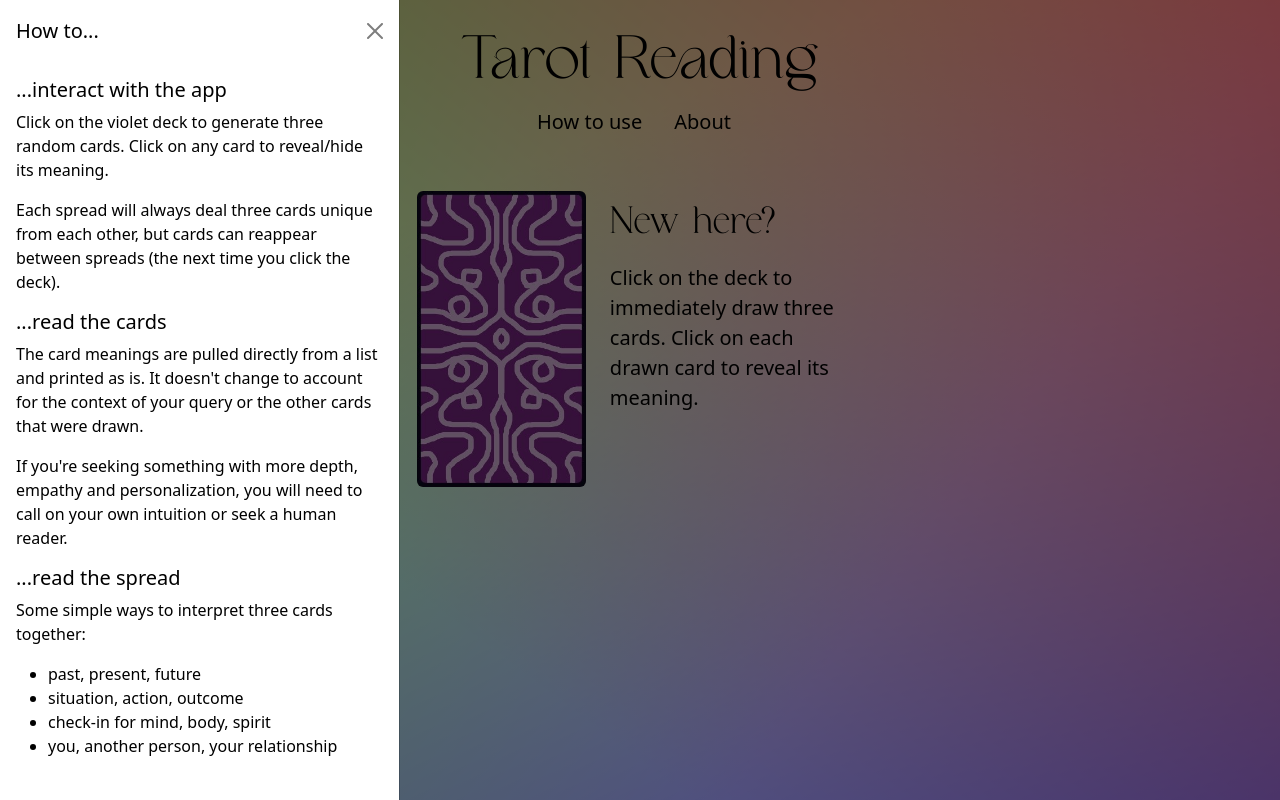
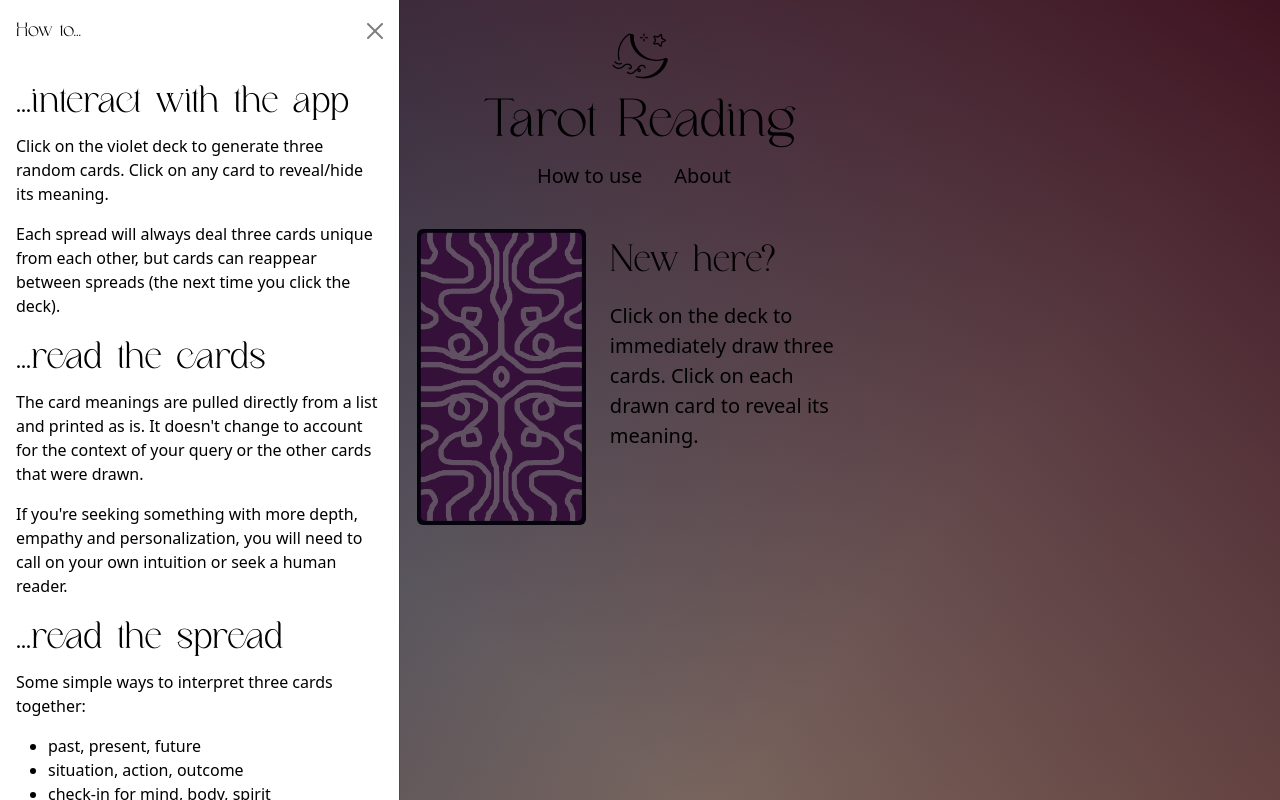
Before and after one commit to missmansanas/tarot-reading, a React (Create React App) app: page / in a window 1280 px wide. Both pictures are taken after a click on the button "How to use". Built offline with nearby package versions, Linux system fonts and the light colour scheme.

Commit message:
Changes to styles and hover effects

```diff
--- a/src/About.js
+++ b/src/About.js
@@ -23,9 +23,9 @@ function About() {
           <p>This site is free to interact with an unlimited number of times, for now. ☕ Consider <a href="https://ko-fi.com/missmansanas">buying me a coffee</a> if you enjoyed the service.</p>
           <p>Please do not scrape, remix, reproduce or resell the contents of this site in any way :)</p>
 
-        <h5>Credits</h5>
+        <h5 className="displayfont display-6">Credits</h5>
           <p>Thanks to <a href="https://github.com/geraldfingburke/plateau-tarot-api">geraldfingburke</a> for the base tarot data JSON, and <a href="https://luciellaes.itch.io/rider-waite-smith-tarot-cards-cc0">luciellaes</a> for the scanned tarot images.</p>
-        <h5>Planned Features</h5>
+        <h5 className="displayfont display-6">Planned Features</h5>
           <ul>
             <li>Updated card interpretations</li>
             <li>Card of the day</li>
--- a/src/App.css
+++ b/src/App.css
@@ -4,14 +4,35 @@
 }
 
 body {
-  background: linear-gradient(217deg, rgba(255,0,0,.5), rgba(255,0,0,0) 70.71%),
-              linear-gradient(127deg, rgba(0,255,0,.5), rgba(0,255,0,0) 70.71%),
-              linear-gradient(336deg, rgba(0,0,255,.5), rgba(0,0,255,0) 70.71%);
+  background: linear-gradient(217deg,rgb(126,39,67,1), rgba(255,0,0,0) 70.71%),
+              linear-gradient(127deg, rgb(57,72,126,1), rgba(0,255,0,0) 70.71%),
+              linear-gradient(336deg, rgb(226,117,77,0.5), rgba(0,0,255,0) 70.71%);
   background-repeat: no-repeat;
   background-color: white;
   height: 90vh;
   color: black;
   background-attachment: fixed;
+  text-shadow: none;
+}
+
+a, a:hover, a:active, a:visited {
+  color: inherit;
+  text-decoration: none;
+  transition: all 350ms;
+}
+
+a:hover, .btn-light:hover {
+  color: #6B2274 !important;
+  transition: all 500ms;
+}
+
+h1::before {
+  content: url("./assets/moon.png");
+  padding: 0px;
+  margin: 0px;
+  display: flex;
+  justify-content: center;
+  height: 4rem;
 }
 
 .displayfont {
--- a/src/App.js
+++ b/src/App.js
@@ -42,12 +42,12 @@ function App() {
 
   return (
     <div className="App">
-      <h1 className="display-3 displayfont text-center mt-4 mb-0">Tarot Reading</h1>
+      <h1 className="display-4 displayfont text-center mt-4 mb-0"><a href="/">Tarot Reading</a></h1>
       <Container className="mt-0 pt-0 mb-4 m-auto nav justify-content-center">
         <FAQ/><About/>
       </Container>
 
-      <Container className="m-auto container-md p-md-3">
+      <Container className="m-auto container-md px-md-3">
         <Row className="justify-content-center m-auto">
           <Col xs={5} lg={2} className="p-2 bg-transparent border-white">
             <img onClick={readThree} className="deck rounded img-fluid" src={require("./assets/CardBacks.jpg")} alt=""/><br/>
--- a/src/FAQ.js
+++ b/src/FAQ.js
@@ -16,16 +16,16 @@ function FAQ() {
 
       <Offcanvas show={show} onHide={handleClose}>
         <Offcanvas.Header closeButton>
-          <Offcanvas.Title>How to...</Offcanvas.Title>
+          <Offcanvas.Title className="displayfont">How to...</Offcanvas.Title>
         </Offcanvas.Header>
         <Offcanvas.Body className="text-black bg-transparent">
-          <h5>...interact with the app</h5>
+          <h5 className="displayfont display-6">...interact with the app</h5>
             <p>Click on the violet deck to generate three random cards. Click on any card to reveal/hide its meaning.</p>
             <p>Each spread will always deal three cards unique from each other, but cards can reappear between spreads (the next time you click the deck).</p>
-          <h5>...read the cards</h5>
+          <h5 className="displayfont display-6">...read the cards</h5>
             <p>The card meanings are pulled directly from a list and printed as is. It doesn't change to account for the context of your query or the other cards that were drawn.</p>
             <p>If you're seeking something with more depth, empathy and personalization, you will need to call on your own intuition or seek a human reader.</p>
-          <h5>...read the spread</h5>
+          <h5 className="displayfont display-6">...read the spread</h5>
             <p>Some simple ways to interpret three cards together:</p>
             <ul>
               <li>past, present, future</li>
```
Also changed, not shown: src/assets/moon.png (added).
